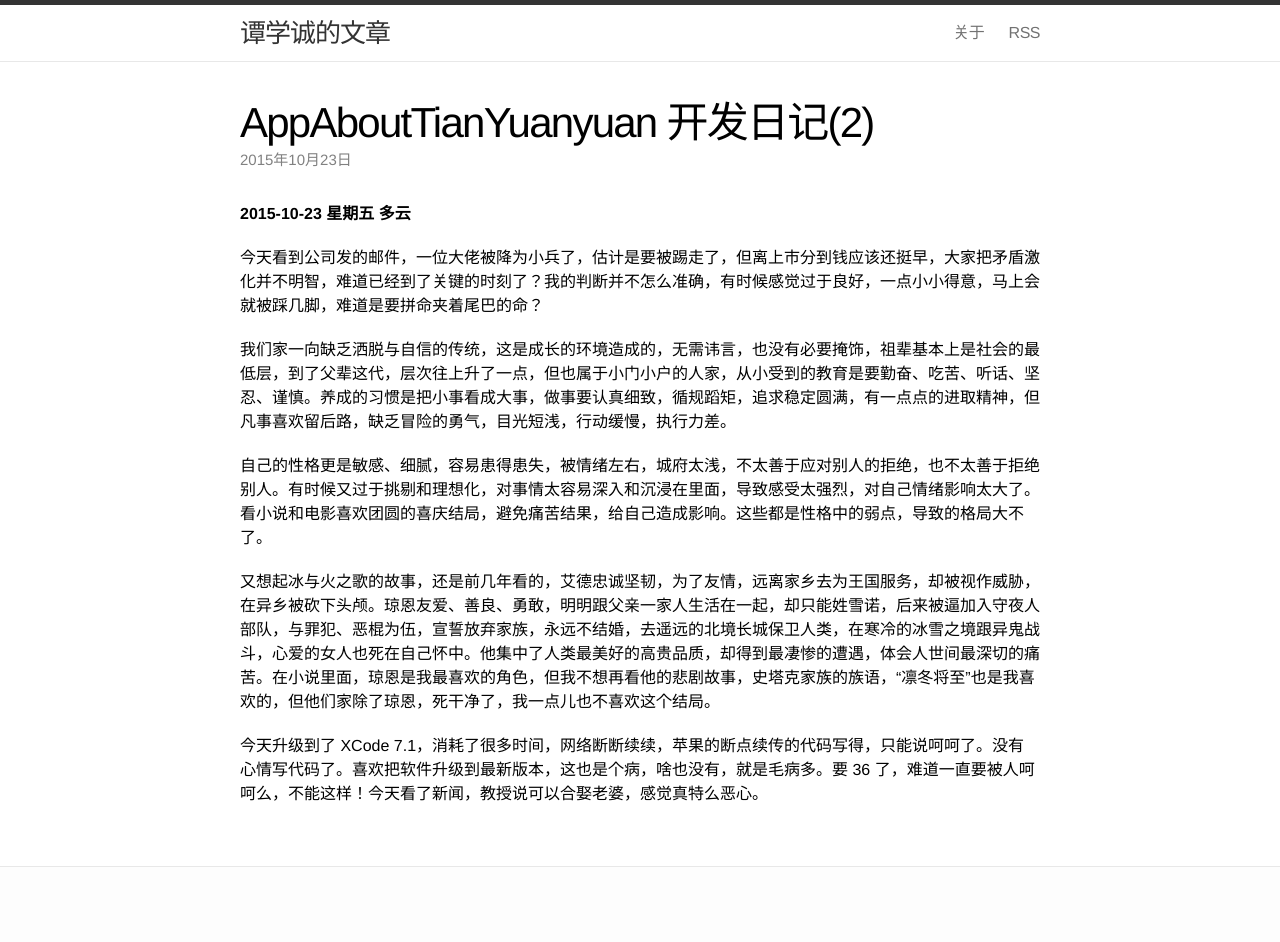
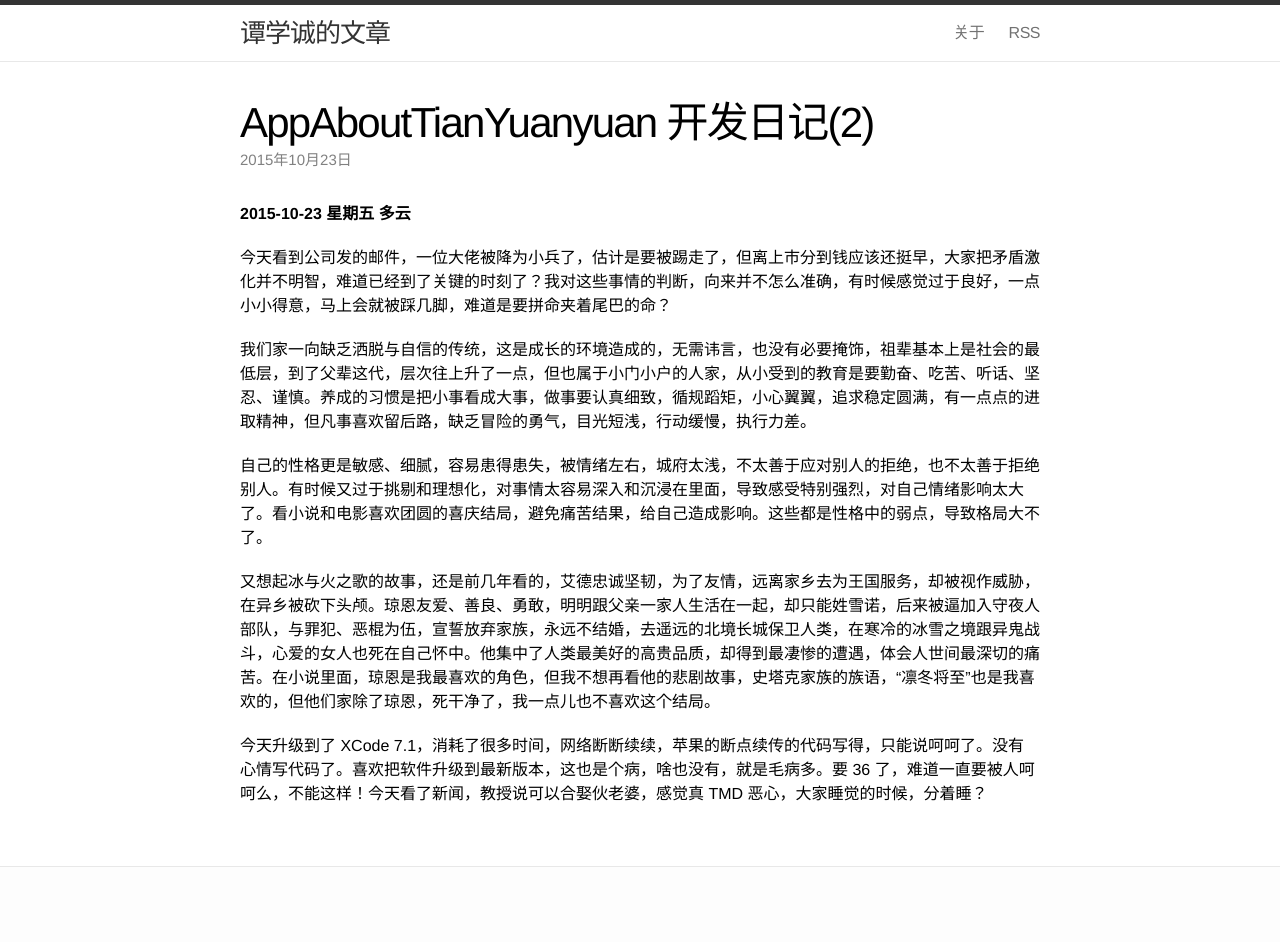
Before and after one commit to TanXuecheng/TanXuecheng.github.io, a Jekyll site: the page built from _posts/2015-10-23-development-diary-2.md, in a window 1280 px wide. Built offline with Jekyll 4.4.1, drawn with Linux system fonts in a browser that asks for light colours.

Commit message:
2015-12-24 dev diary 3

```diff
--- a/_posts/2015-10-23-development-diary-2.md
+++ b/_posts/2015-10-23-development-diary-2.md
@@ -7,12 +7,12 @@
 
 **2015-10-23 星期五 多云**
 
-今天看到公司发的邮件，一位大佬被降为小兵了，估计是要被踢走了，但离上市分到钱应该还挺早，大家把矛盾激化并不明智，难道已经到了关键的时刻了？我的判断并不怎么准确，有时候感觉过于良好，一点小小得意，马上会就被踩几脚，难道是要拼命夹着尾巴的命？
+今天看到公司发的邮件，一位大佬被降为小兵了，估计是要被踢走了，但离上市分到钱应该还挺早，大家把矛盾激化并不明智，难道已经到了关键的时刻了？我对这些事情的判断，向来并不怎么准确，有时候感觉过于良好，一点小小得意，马上会就被踩几脚，难道是要拼命夹着尾巴的命？
 
-我们家一向缺乏洒脱与自信的传统，这是成长的环境造成的，无需讳言，也没有必要掩饰，祖辈基本上是社会的最低层，到了父辈这代，层次往上升了一点，但也属于小门小户的人家，从小受到的教育是要勤奋、吃苦、听话、坚忍、谨慎。养成的习惯是把小事看成大事，做事要认真细致，循规蹈矩，追求稳定圆满，有一点点的进取精神，但凡事喜欢留后路，缺乏冒险的勇气，目光短浅，行动缓慢，执行力差。
+我们家一向缺乏洒脱与自信的传统，这是成长的环境造成的，无需讳言，也没有必要掩饰，祖辈基本上是社会的最低层，到了父辈这代，层次往上升了一点，但也属于小门小户的人家，从小受到的教育是要勤奋、吃苦、听话、坚忍、谨慎。养成的习惯是把小事看成大事，做事要认真细致，循规蹈矩，小心翼翼，追求稳定圆满，有一点点的进取精神，但凡事喜欢留后路，缺乏冒险的勇气，目光短浅，行动缓慢，执行力差。
 
-自己的性格更是敏感、细腻，容易患得患失，被情绪左右，城府太浅，不太善于应对别人的拒绝，也不太善于拒绝别人。有时候又过于挑剔和理想化，对事情太容易深入和沉浸在里面，导致感受太强烈，对自己情绪影响太大了。看小说和电影喜欢团圆的喜庆结局，避免痛苦结果，给自己造成影响。这些都是性格中的弱点，导致的格局大不了。
+自己的性格更是敏感、细腻，容易患得患失，被情绪左右，城府太浅，不太善于应对别人的拒绝，也不太善于拒绝别人。有时候又过于挑剔和理想化，对事情太容易深入和沉浸在里面，导致感受特别强烈，对自己情绪影响太大了。看小说和电影喜欢团圆的喜庆结局，避免痛苦结果，给自己造成影响。这些都是性格中的弱点，导致格局大不了。
 
 又想起冰与火之歌的故事，还是前几年看的，艾德忠诚坚韧，为了友情，远离家乡去为王国服务，却被视作威胁，在异乡被砍下头颅。琼恩友爱、善良、勇敢，明明跟父亲一家人生活在一起，却只能姓雪诺，后来被逼加入守夜人部队，与罪犯、恶棍为伍，宣誓放弃家族，永远不结婚，去遥远的北境长城保卫人类，在寒冷的冰雪之境跟异鬼战斗，心爱的女人也死在自己怀中。他集中了人类最美好的高贵品质，却得到最凄惨的遭遇，体会人世间最深切的痛苦。在小说里面，琼恩是我最喜欢的角色，但我不想再看他的悲剧故事，史塔克家族的族语，“凛冬将至”也是我喜欢的，但他们家除了琼恩，死干净了，我一点儿也不喜欢这个结局。
 
-今天升级到了 XCode 7.1，消耗了很多时间，网络断断续续，苹果的断点续传的代码写得，只能说呵呵了。没有心情写代码了。喜欢把软件升级到最新版本，这也是个病，啥也没有，就是毛病多。要 36 了，难道一直要被人呵呵么，不能这样！今天看了新闻，教授说可以合娶老婆，感觉真特么恶心。
+今天升级到了 XCode 7.1，消耗了很多时间，网络断断续续，苹果的断点续传的代码写得，只能说呵呵了。没有心情写代码了。喜欢把软件升级到最新版本，这也是个病，啥也没有，就是毛病多。要 36 了，难道一直要被人呵呵么，不能这样！今天看了新闻，教授说可以合娶伙老婆，感觉真 TMD 恶心，大家睡觉的时候，分着睡？
```
Also changed, not shown: _posts/2015-10-24-development-diary3.md (added, +16 -0 lines).
